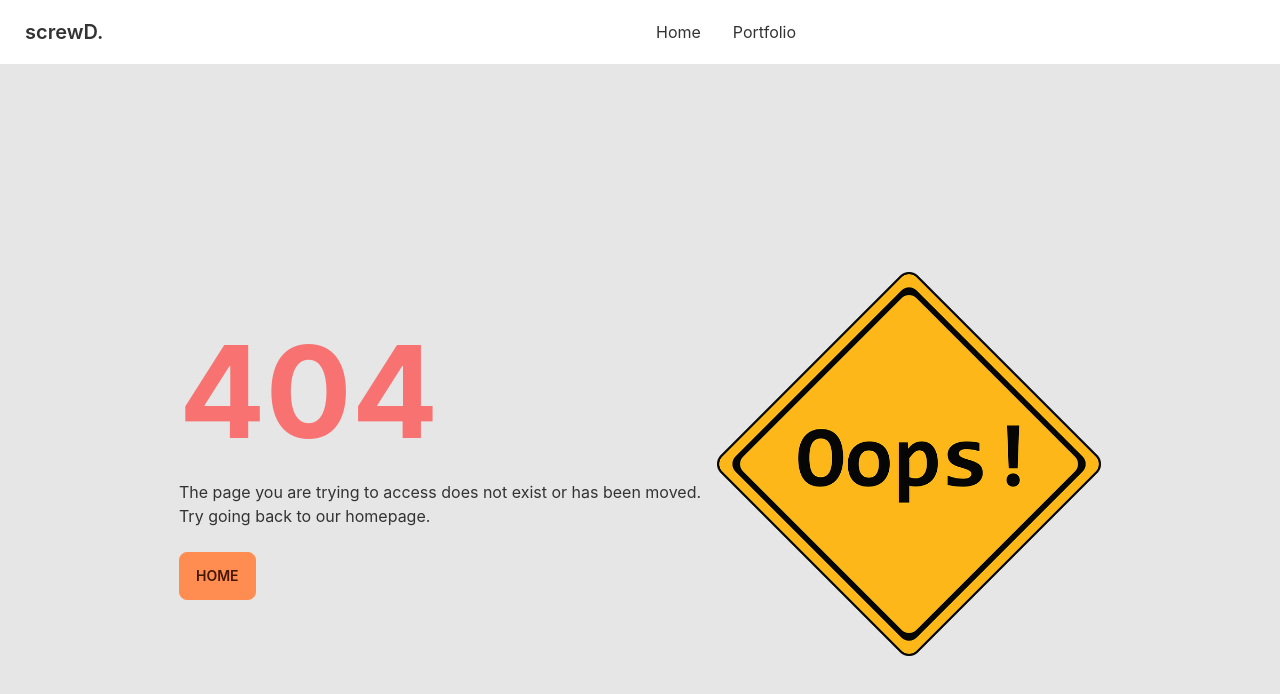
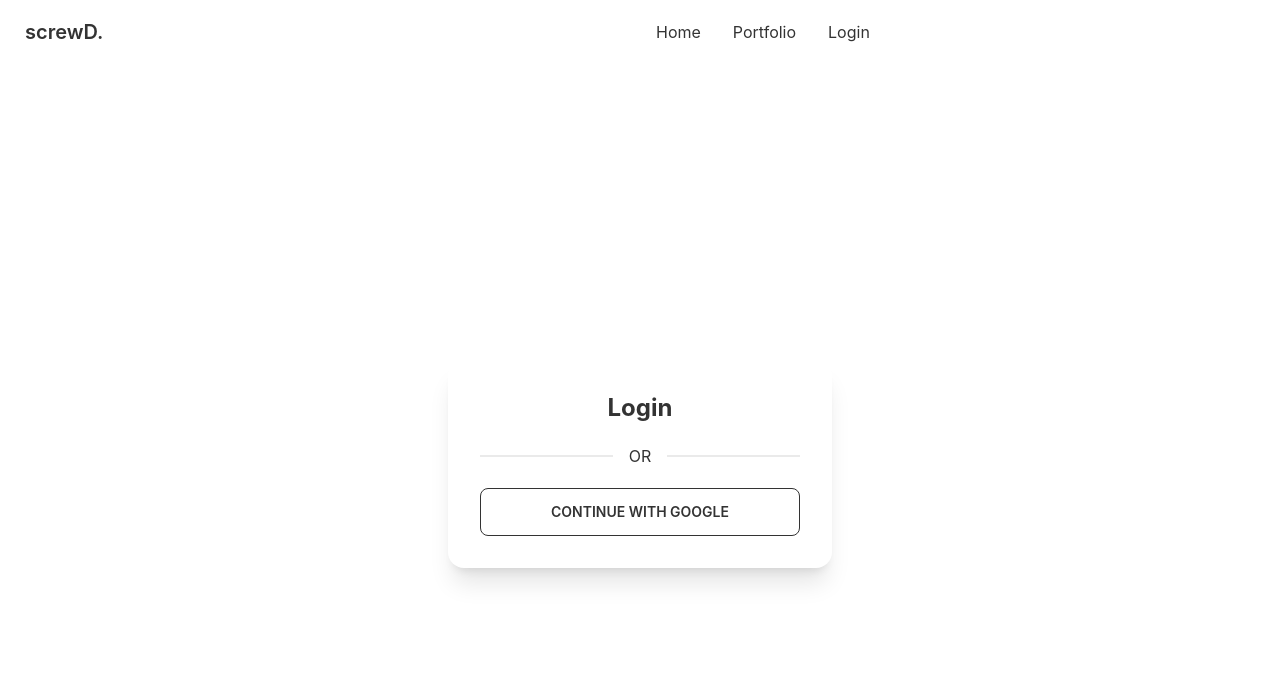
Before and after one commit to CreationsBliss/manufacturer-website-client-side, a React (Create React App) app: page /login in a window 1280 px wide. Before the commit this address had no page. Shown: the top 694 px of the page. Built offline with nearby package versions, Linux system fonts and the light colour scheme; no server answers.

Commit message:
sign in with google integrated

```diff
--- a/src/App.js
+++ b/src/App.js
@@ -5,6 +5,7 @@
 import Purchase from './Pages/Purchase/Purchase';
 import NotFound from './Pages/NotFound/NotFound';
 import MyPortfolio from './Pages/MyPortfolio/MyPortfolio';
+import Login from './Pages/Authentication/Login';
 
 function App() {
   return (
@@ -14,6 +15,7 @@
        <Route path='/' element={<Home></Home>}></Route>
        <Route path='/tool/:toolId' element={<Purchase></Purchase>}></Route>
        <Route path='/myportfolio' element={<MyPortfolio></MyPortfolio>}></Route>
+       <Route path='/login' element={<Login></Login>}></Route>
        <Route path='*' element={<NotFound></NotFound>}></Route>
      </Routes>
     </div>
--- /dev/null
+++ b/src/Pages/Authentication/Login.js
@@ -0,0 +1,27 @@
+import React from 'react';
+import { useSignInWithGoogle } from 'react-firebase-hooks/auth';
+import auth from '../../firebase.init';
+
+const Login = () => {
+
+  const [signInWithGoogle, user, loading, error] = useSignInWithGoogle(auth);
+
+  if(user){
+    console.log(user);
+  }
+
+  return (
+    <div className='flex h-screen justify-center items-center'>
+      <div class="card w-96 bg-base-100 shadow-xl">
+        <div class="card-body">
+          <h2 class="text-center text-2xl font-bold">Login</h2>
+
+          <div class="divider">OR</div>
+          <button onClick={() => signInWithGoogle()} className='btn btn-outline'>Continue with Google</button>
+        </div>
+      </div>
+    </div>
+  );
+};
+
+export default Login;
--- a/src/Pages/Shared/Navbar.js
+++ b/src/Pages/Shared/Navbar.js
@@ -5,6 +5,7 @@
   const navItem = <>
     <li> <Link to='/'>Home</Link> </li>
     <li> <Link to='/myportfolio'>Portfolio</Link> </li>
+    <li> <Link to='/login'>Login</Link> </li>
   </>
   return (
     <div>
```
